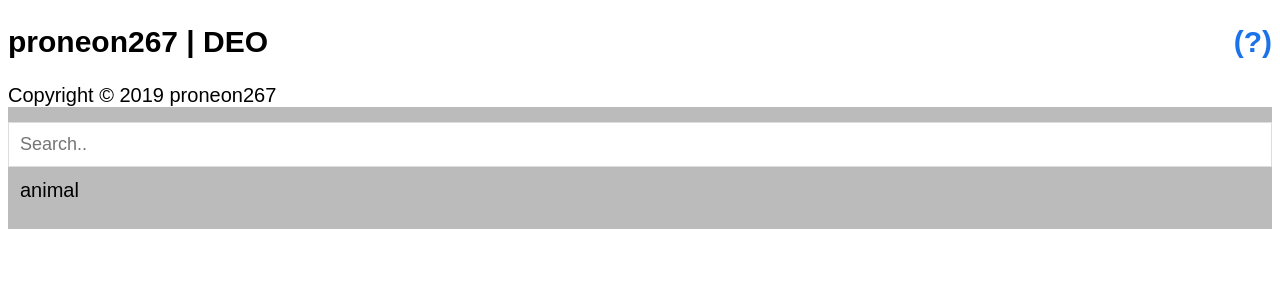
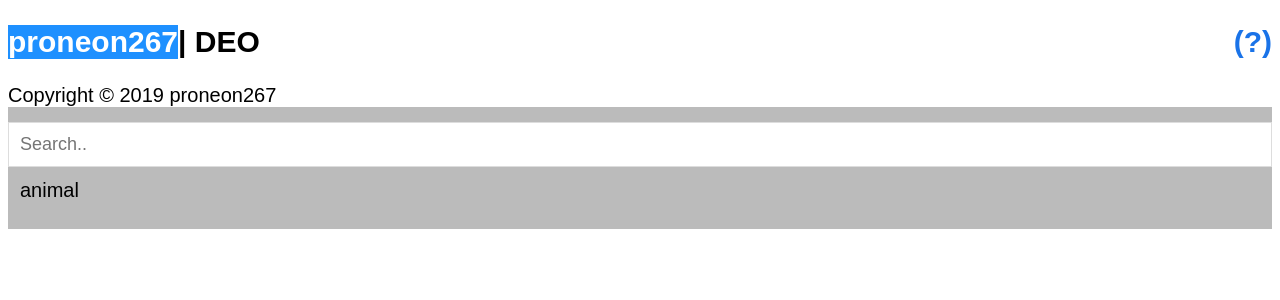
Before and after one commit to proneon267/deo, a Jekyll site: the page built from index.html, in a window 1280 px wide. Shown: the top 300 px of the page. Built offline with Jekyll 4.4.1, drawn with Linux system fonts in a browser that asks for light colours.

Commit message:
Update default.html

```diff
--- a/_layouts/default.html
+++ b/_layouts/default.html
@@ -68,7 +68,7 @@ body {
 </style>
 </head>
 <body>
-	<h2 style="display:flex;">proneon267 | DEO <span class="link" onclick="fooshow('welp')">(?)</span></h2>
+	<h2 style="display:flex;"><div style="background-color:rgb(30,144,255); color:white;">proneon267</div> | DEO <span class="link" onclick="fooshow('welp')">(?)</span></h2>
 	Copyright &copy; {{ site.time | date: '%Y' }} proneon267
 
 	<div id="welp" class="help">
```
